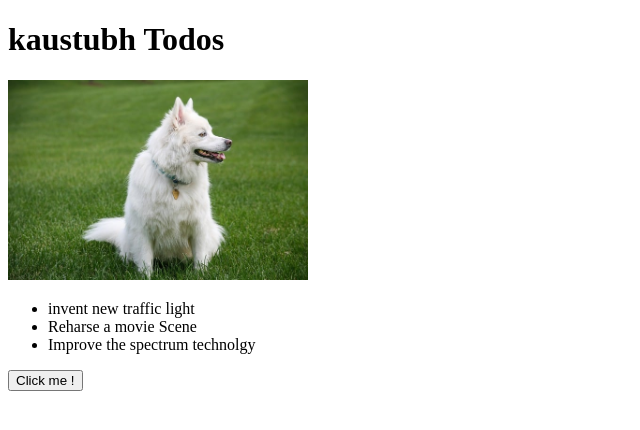
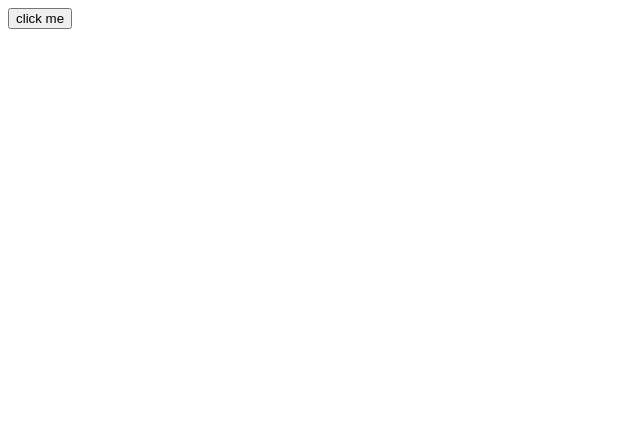
Before and after one commit to kaustubhlearner/React-practice, a React (Vite) app: page / in a window 1280 px wide. Shown: the top 430 px of the page, without its empty margins (0-640 px from the left). Built offline with nearby package versions, Linux system fonts and the light colour scheme.

Commit message:
Second Task-N

```diff
--- a/src/App.jsx
+++ b/src/App.jsx
@@ -1,16 +1,15 @@
 import images from './Assets/dog.jpg'
+let name = (name) => {
+  alert(name)
+}
+function App() {
+  const name = (name) => {
+    alert(name)
+  }
 
-function App() {
   return (
     <>
-    <h1>kaustubh Todos</h1>
-    <img src={images} alt="" style={{height:"200px"}}/>
-    <ul>
-      <li>invent new traffic light</li>
-      <li>Reharse a movie Scene</li>
-      <li>Improve the spectrum technolgy</li>
-    </ul>
-    <button>Click me !</button>
+<button onClick={()=>{name('kaustubh')}}>click me </button>
     </>
   )
 }
```
